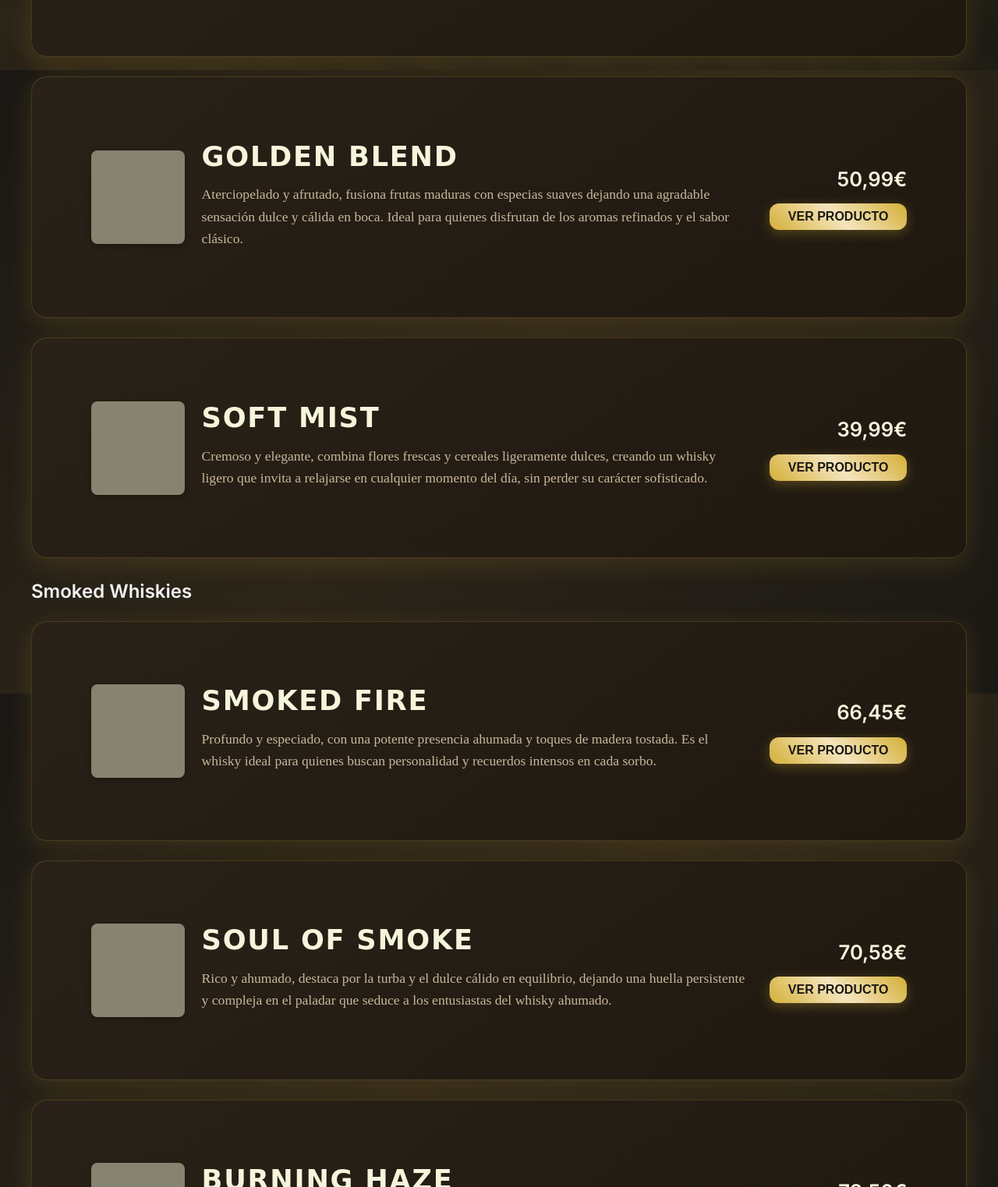
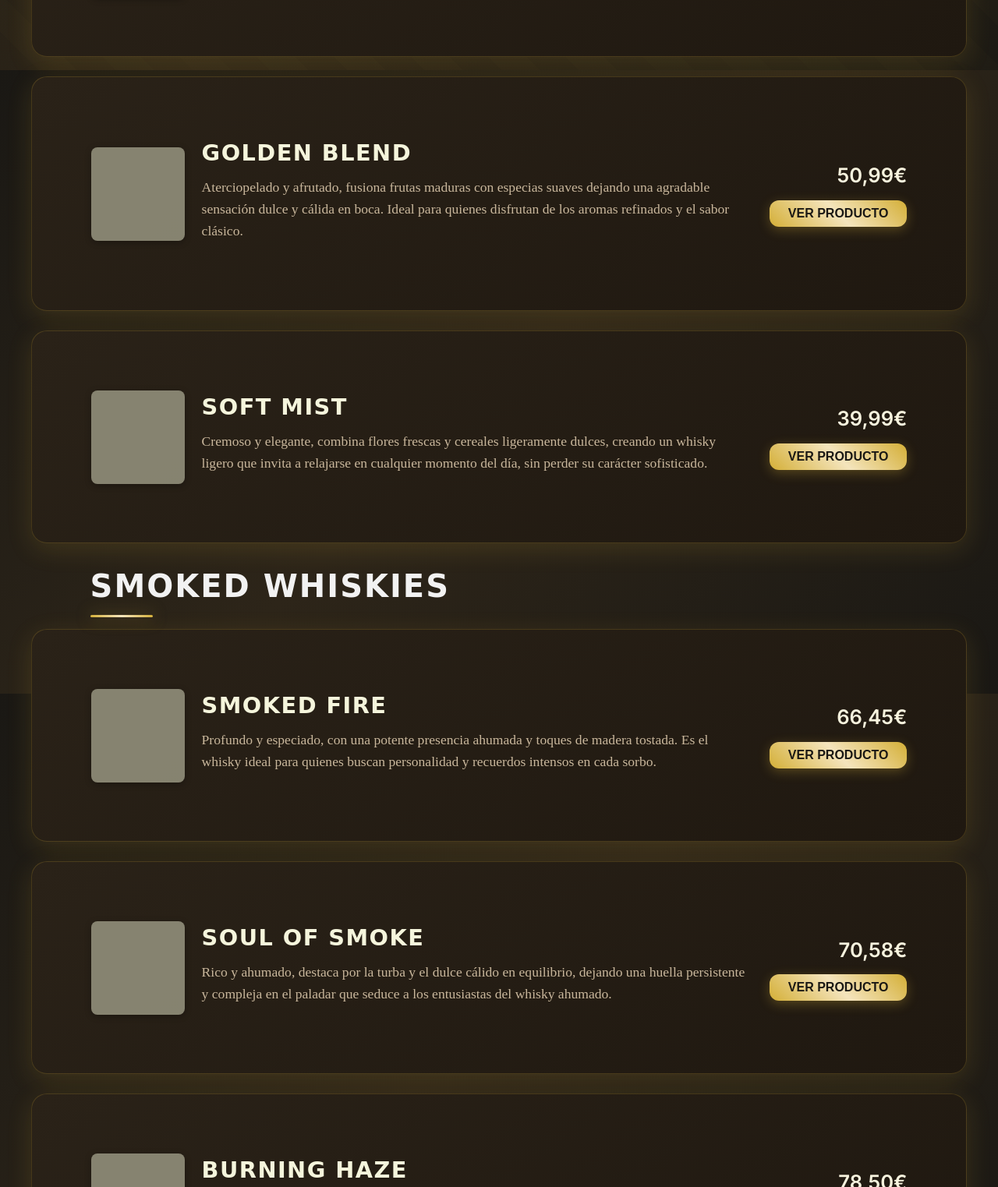
Before and after one commit to laia-Barba/MysticBarrel, a plain HTML site: page Tienda/tienda.html in a window 1280 px wide. Shown: the part 710-2233 px from the top of the page at 78% size. Drawn offline with nearby package versions, Linux system fonts and the light colour scheme.

Commit message:
cambio en los titulos de productos

```diff
--- a/Tienda/tienda.css
+++ b/Tienda/tienda.css
@@ -724,6 +724,34 @@ section {
   z-index: 1; /* Ensure content is above background texture */
 }
 
+/* Títulos de sección alineados con contenedores */
+section h2 {
+  margin: 0 0 25px 0;
+  padding: 0 2cm; /* Mismo padding que los contenedores */
+  font-family: 'Bebas Neue', cursive;
+  font-size: 2.5rem;
+  color: var(--artisan-gold);
+  letter-spacing: 0.05em;
+  text-transform: uppercase;
+  text-align: left;
+  position: relative;
+  max-width: 1200px; /* Mismo ancho máximo que contenedores */
+  margin-left: auto;
+  margin-right: auto;
+}
+
+section h2::after {
+  content: '';
+  position: absolute;
+  bottom: -10px;
+  left: 2cm;
+  width: 80px;
+  height: 3px;
+  background: var(--artisan-gold);
+  border-radius: 2px;
+  box-shadow: 0 0 20px rgba(212, 175, 55, 0.5);
+}
+
 /* Fondo texturizado - removido ya que está en body */
 section::before {
   display: none; /* Hide section texture since body has it */
@@ -787,7 +815,7 @@ body {
 .whisky-title {
   margin: 0 0 8px 0;
   font-family: 'Bebas Neue', cursive; /* Misma tipografía que merch títulos */
-  font-size: 2.2rem;
+  font-size: 1.8rem;
   font-weight: 700;
   color: var(--artisan-text); /* Mismo color que merch */
   letter-spacing: 0.05em;
--- a/Tienda/tienda.html
+++ b/Tienda/tienda.html
@@ -112,7 +112,7 @@
         <div class="whisky-container">
           <model-viewer src="./Models3D/SmoothFusion3D.glb" alt="Botella whisky 3D - Smooth Fusion" class="whisky-model" auto-rotate camera-controls exposure="0.9" shadow-intensity="1" poster="ruta_a_la_imagen_botella.jpg"></model-viewer>
           <div class="whisky-content">
-            <h2 class="whisky-title">Smooth Fusion</h2>
+            <p class="whisky-title">Smooth Fusion</p>
             <p class="whisky-description">Suave y equilibrado, destaca por sus delicadas notas de vainilla y miel, que envuelven el paladar en una experiencia redonda, perfecta para compartir y descubrir el mundo del whisky mezclado.</p>
           </div>
           <div class="whisky-price-section">
@@ -124,7 +124,7 @@
         <div class="whisky-container">
           <model-viewer src="./Models3D/GoldenBlend3D.glb" alt="Botella whisky 3D - Golden Blend" class="whisky-model" auto-rotate camera-controls exposure="0.9" shadow-intensity="1" poster="ruta_a_la_imagen_botella.jpg"></model-viewer>
           <div class="whisky-content">
-            <h2 class="whisky-title">Golden Blend</h2>
+            <p class="whisky-title">Golden Blend</p>
             <p class="whisky-description">Aterciopelado y afrutado, fusiona frutas maduras con especias suaves dejando una agradable sensación dulce y cálida en boca. Ideal para quienes disfrutan de los aromas refinados y el sabor clásico.</p>
           </div>
           <div class="whisky-price-section">
@@ -136,7 +136,7 @@
         <div class="whisky-container">
           <model-viewer src="./Models3D/SoftMist3D.glb" alt="Botella whisky 3D - Soft Mist" class="whisky-model" auto-rotate camera-controls exposure="0.9" shadow-intensity="1" poster="ruta_a_la_imagen_botella.jpg"></model-viewer>
           <div class="whisky-content">
-            <h2 class="whisky-title">Soft Mist</h2>
+            <p class="whisky-title">Soft Mist</p>
             <p class="whisky-description">Cremoso y elegante, combina flores frescas y cereales ligeramente dulces, creando un whisky ligero que invita a relajarse en cualquier momento del día, sin perder su carácter sofisticado.</p>
           </div>
           <div class="whisky-price-section">
@@ -151,7 +151,7 @@
         <div class="whisky-container">
           <model-viewer src="./Models3D/SmokedFire3D.glb" alt="Botella whisky 3D - Smoked Fire" class="whisky-model" auto-rotate camera-controls exposure="0.9" shadow-intensity="1" poster="ruta_a_la_imagen_botella.jpg"></model-viewer>
           <div class="whisky-content">
-            <h2 class="whisky-title">Smoked Fire</h2>
+            <p class="whisky-title">Smoked Fire</p>
             <p class="whisky-description">Profundo y especiado, con una potente presencia ahumada y toques de madera tostada. Es el whisky ideal para quienes buscan personalidad y recuerdos intensos en cada sorbo.</p>
           </div>
           <div class="whisky-price-section">
@@ -162,7 +162,7 @@
         <div class="whisky-container">
           <model-viewer src="./Models3D/SoulOfSmoke3D.glb" alt="Botella whisky 3D - Soul of Smoke" class="whisky-model" auto-rotate camera-controls exposure="0.9" shadow-intensity="1" poster="ruta_a_la_imagen_botella.jpg"></model-viewer>
           <div class="whisky-content">
-            <h2 class="whisky-title">Soul of Smoke</h2>
+            <p class="whisky-title">Soul of Smoke</p>
             <p class="whisky-description">Rico y ahumado, destaca por la turba y el dulce cálido en equilibrio, dejando una huella persistente y compleja en el paladar que seduce a los entusiastas del whisky ahumado.</p>
           </div>
           <div class="whisky-price-section">
@@ -174,7 +174,7 @@
         <div class="whisky-container">
           <model-viewer src="./Models3D/BurningHaze3D.glb" alt="Botella whisky 3D - Burning Haze" class="whisky-model" auto-rotate camera-controls exposure="0.9" shadow-intensity="1" poster="ruta_a_la_imagen_botella.jpg"></model-viewer>
           <div class="whisky-content">
-            <h2 class="whisky-title">Burning Haze</h2>
+            <p class="whisky-title">Burning Haze</p>
             <p class="whisky-description">Intensamente ahumado y suave, con un toque misterioso, envuelve la boca con calidez y matices de brasa que invitan a disfrutarlo en momentos de reflexión y celebración</p>
           </div>
           <div class="whisky-price-section">
@@ -189,7 +189,7 @@
         <div class="whisky-container">
           <model-viewer src="./Models3D/ScottishPeaks3D.glb" alt="Botella whisky 3D - Scottish Peaks" class="whisky-model" auto-rotate camera-controls exposure="0.9" shadow-intensity="1" poster="ruta_a_la_imagen_botella.jpg"></model-viewer>
           <div class="whisky-content">
-            <h2 class="whisky-title">Scottish Peaks</h2>
+            <p class="whisky-title">Scottish Peaks</p>
             <p class="whisky-description">Herbal y fresco, reúne la esencia de la naturaleza escocesa, con aromas de brezo y hierbas silvestres. Perfecto para quienes buscan intensidad aromática y frescura vibrante en su copa.</p>
           </div>
           <div class="whisky-price-section">
@@ -200,7 +200,7 @@
         <div class="whisky-container">
           <model-viewer src="./Models3D/EchoOfTheHichlands3D.glb" alt="Botella whisky 3D - Echo of the Highlands" class="whisky-model" auto-rotate camera-controls exposure="0.9" shadow-intensity="1" poster="ruta_a_la_imagen_botella.jpg"></model-viewer>
           <div class="whisky-content">
-            <h2 class="whisky-title">Echo of the Highlands</h2>
+            <p class="whisky-title">Echo of the Highlands</p>
             <p class="whisky-description">Floral y levemente ahumado, aporta profundidad con una rica base de malta y matices delicados, evocando el paisaje y la tradición de las Highlands.</p>
           </div>
           <div class="whisky-price-section">
@@ -212,7 +212,7 @@
         <div class="whisky-container">
           <model-viewer src="./Models3D/HighlandBreeze3D.glb" alt="Botella whisky 3D - Highland Breeze" class="whisky-model" auto-rotate camera-controls exposure="0.9" shadow-intensity="1" poster="ruta_a_la_imagen_botella.jpg"></model-viewer>
           <div class="whisky-content">
-            <h2 class="whisky-title">Highland Breeze</h2>
+            <p class="whisky-title">Highland Breeze</p>
             <p class="whisky-description">Afrutado, especiado y refrescante, ofrece equilibrio entre fruta madura y especias suaves, recordando la brisa natural de las montañas escocesas.</p>
           </div>
           <div class="whisky-price-section">
@@ -227,7 +227,7 @@
         <div class="whisky-container">
           <model-viewer src="./Models3D/FreeSpirit3D.glb" alt="Botella whisky 3D - Free Spirit" class="whisky-model" auto-rotate camera-controls exposure="0.9" shadow-intensity="1" poster="ruta_a_la_imagen_botella.jpg"></model-viewer>
           <div class="whisky-content">
-            <h2 class="whisky-title">Free Spirit</h2>
+            <p class="whisky-title">Free Spirit</p>
             <p class="whisky-description">Vibrante y dulce, combina vainilla y caramelo con especias vivas, transmitiendo un carácter festivo y desenfadado que se disfruta en cualquier reunión.</p>
           </div>
           <div class="whisky-price-section">
@@ -238,7 +238,7 @@
         <div class="whisky-container">
           <model-viewer src="./Models3D/GoldenRoute3D.glb" alt="Botella whisky 3D - Golden Route" class="whisky-model" auto-rotate camera-controls exposure="0.9" shadow-intensity="1" poster="ruta_a_la_imagen_botella.jpg"></model-viewer>
           <div class="whisky-content">
-            <h2 class="whisky-title">Golden Route</h2>
+            <p class="whisky-title">Golden Route</p>
             <p class="whisky-description">Caramelo, vainilla y roble equilibrado, destaca por su sabor envolvente y elegante, pensado para quienes buscan una experiencia americana auténtica y sofisticada.</p>
           </div>
           <div class="whisky-price-section">
@@ -250,7 +250,7 @@
         <div class="whisky-container">
           <model-viewer src="./Models3D/AmericanDawn3D.glb" alt="Botella whisky 3D - American Dawn" class="whisky-model" auto-rotate camera-controls exposure="0.9" shadow-intensity="1" poster="ruta_a_la_imagen_botella.jpg"></model-viewer>
           <div class="whisky-content">
-            <h2 class="whisky-title">American Dawn</h2>
+            <p class="whisky-title">American Dawn</p>
             <p class="whisky-description">Grano tostado, miel y fruta ligera, es un whisky cálido y suave que se abre fácilmente, ideal para acompañar los inicios de cualquier velada.</p>
           </div>
           <div class="whisky-price-section">
@@ -265,7 +265,7 @@
         <div class="whisky-container">
           <model-viewer src="./Models3D/BourbonHeart3D.glb" alt="Botella whisky 3D - Bourbon Heart" class="whisky-model" auto-rotate camera-controls exposure="0.9" shadow-intensity="1" poster="ruta_a_la_imagen_botella.jpg"></model-viewer>
           <div class="whisky-content">
-            <h2 class="whisky-title">Bourbon Heart</h2>
+            <p class="whisky-title">Bourbon Heart</p>
             <p class="whisky-description">Fuerte presencia de roble, vainilla y fruta madura oscura, resulta cálido y aromático, perfecto para quienes quieren intensidad y nobleza en su bourbon.</p>
           </div>
           <div class="whisky-price-section">
@@ -276,7 +276,7 @@
         <div class="whisky-container">
           <model-viewer src="./Models3D/KentuckyOak3D.glb" alt="Botella whisky 3D - Kentucky Oak" class="whisky-model" auto-rotate camera-controls exposure="0.9" shadow-intensity="1" poster="ruta_a_la_imagen_botella.jpg"></model-viewer>
           <div class="whisky-content">
-            <h2 class="whisky-title">Kentucky Oak</h2>
+            <p class="whisky-title">Kentucky Oak</p>
             <p class="whisky-description">Robusto y envolvente, con notas claras de caramelo y roble tostado, este bourbon respira la tradición de Kentucky con cada sorbo y acaba en un dulce y cálido abrazo.</p>
           </div>
           <div class="whisky-price-section">
@@ -288,7 +288,7 @@
         <div class="whisky-container">
           <model-viewer src="./Models3D/SouthernFlame3D.glb" alt="Botella whisky 3D - Southern Flame" class="whisky-model" auto-rotate camera-controls exposure="0.9" shadow-intensity="1" poster="ruta_a_la_imagen_botella.jpg"></model-viewer>
           <div class="whisky-content">
-            <h2 class="whisky-title">Southern Flame</h2>
+            <p class="whisky-title">Southern Flame</p>
             <p class="whisky-description">Especiado y dulce, con maíz presente y un final muy suave, promueve una experiencia cálida y confortante ideal para la sobremesa y encuentros íntimos.</p>
           </div>
           <div class="whisky-price-section">
```
